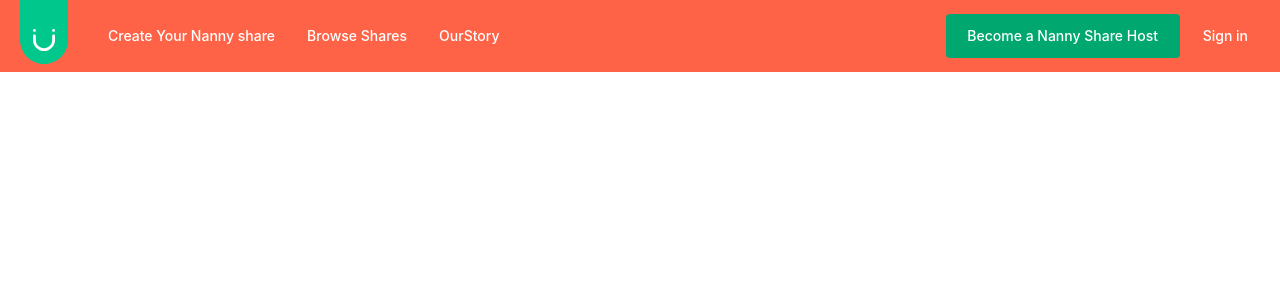
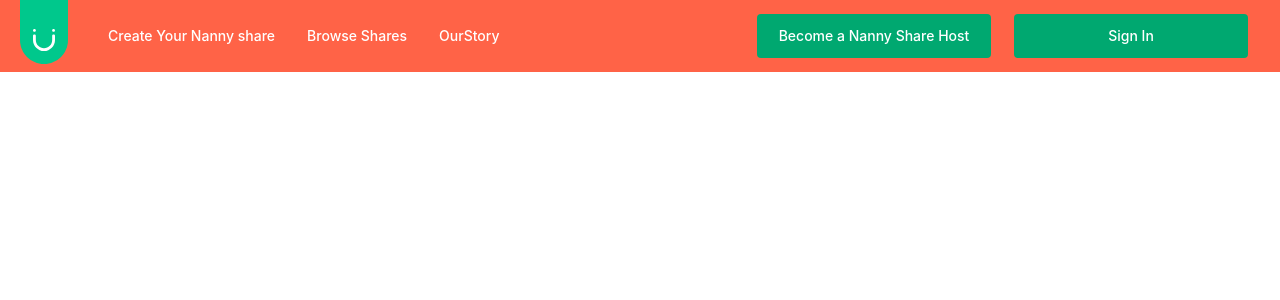
Before and after one commit to EricksonSiqueira/nanny-share, a React (Create React App) app: page / in a window 1280 px wide. Shown: the top 300 px of the page. Built offline with nearby package versions, Linux system fonts and the light colour scheme.

Commit message:
fix: sign-in button text

```diff
--- a/src/components/Header.jsx
+++ b/src/components/Header.jsx
@@ -21,10 +21,12 @@ function Header() {
           <a href="https://github.com/JungleDevs/react-challenge-001FT"><h5>OurStory</h5></a>
         </nav>
         <section>
-          <button type="button">
+          <button type="button" className="become-nanny">
             <h5>Become a Nanny Share Host</h5>
           </button>
-          <h5>Sign in</h5>
+          <button type="button" className="sign-in">
+            <h5>Sign In</h5>
+          </button>
         </section>
       </DesktopHeader>
     );
```
